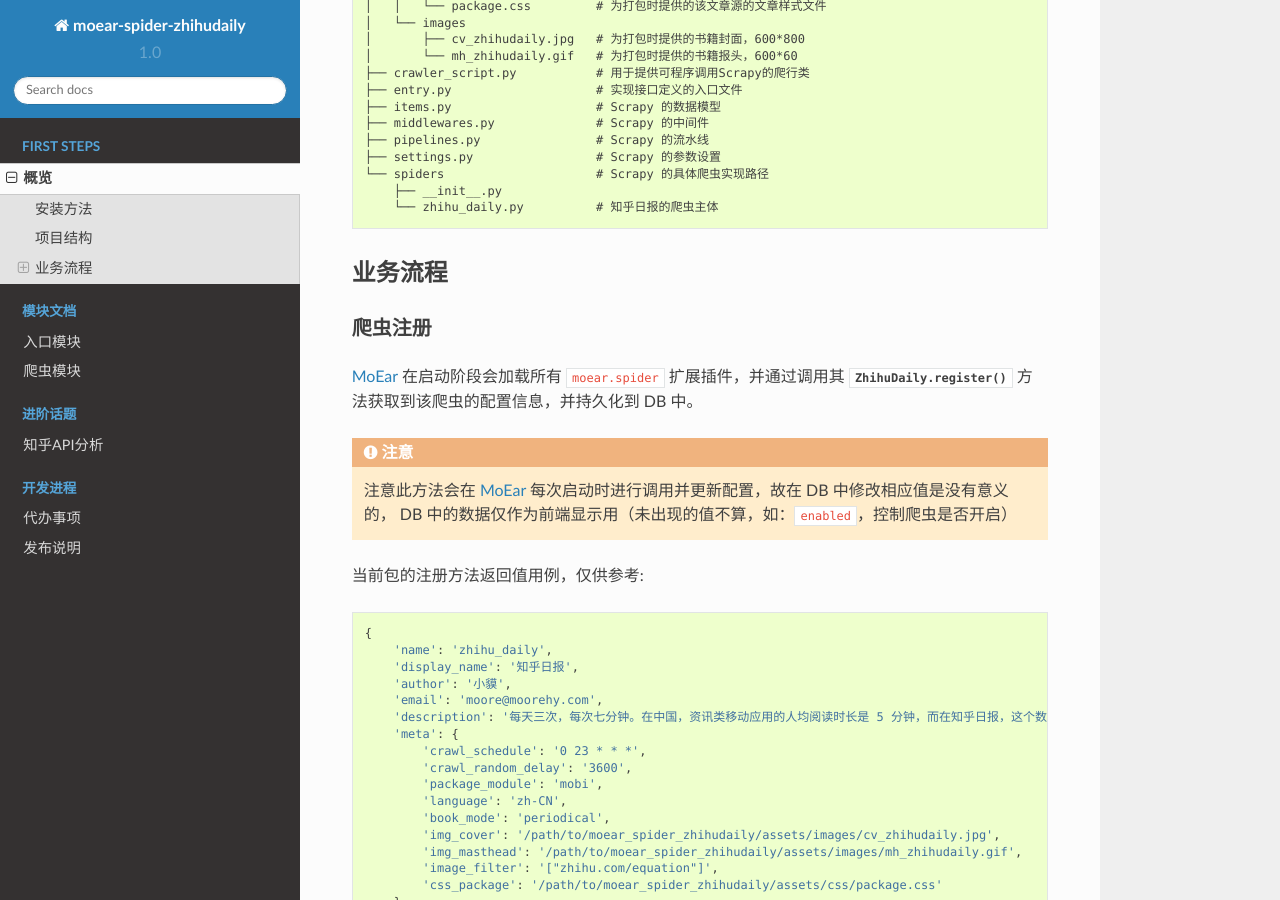
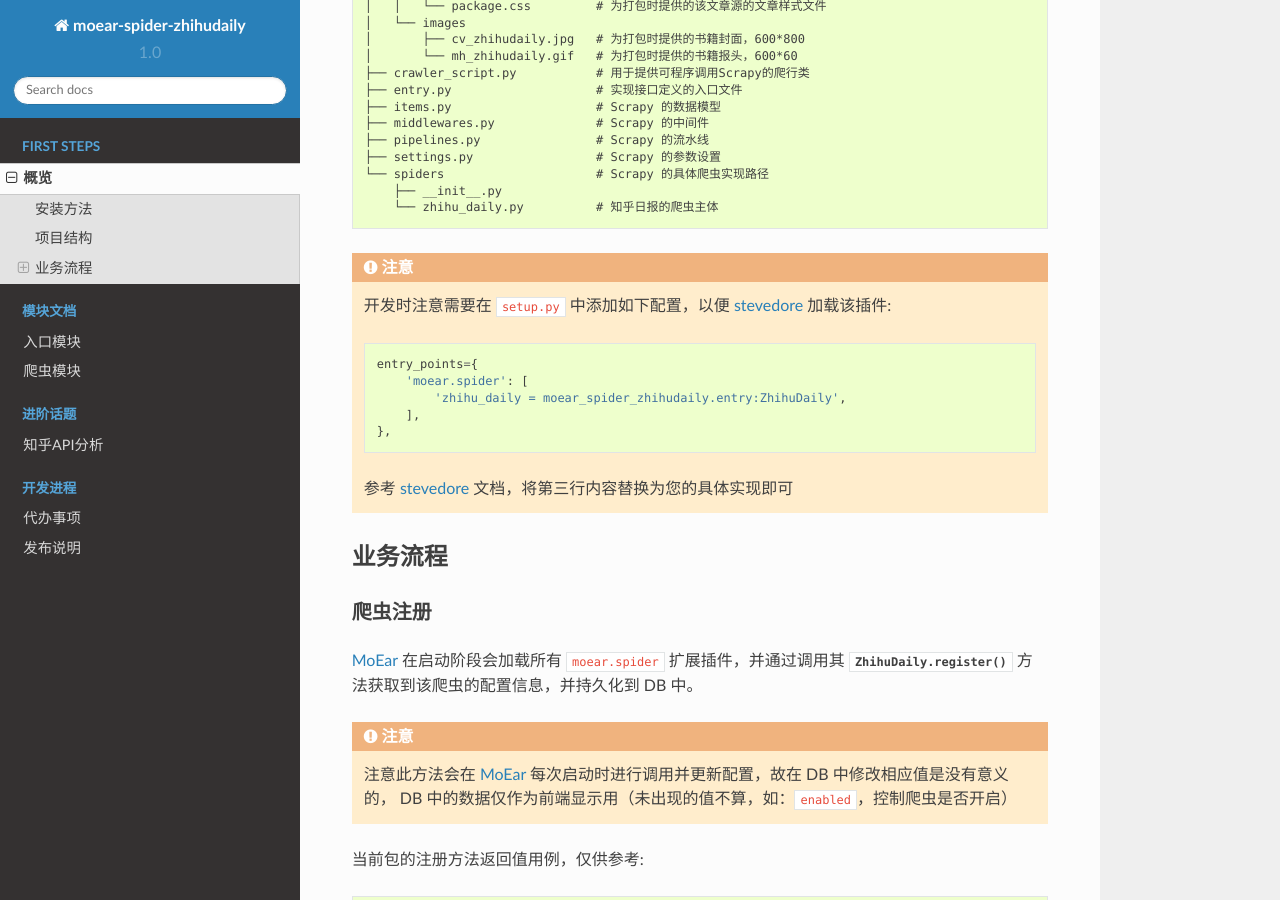
Before and after one commit to littlemo/moear-spider-zhihudaily, a Sphinx documentation site: the page built from docs/source/intro/overview.rst, in a window 1280 px wide and 900 px high, scrolled down 652 px. Built offline with Sphinx 7.4.7 and the Read the Docs theme 2.0.0, drawn with Linux system fonts in a browser that asks for light colours; formulas are drawn with MathJax 3.

Commit message:
F: 添加开发插件包时的entry_points配置注意事项

```diff
--- a/docs/source/intro/overview.rst
+++ b/docs/source/intro/overview.rst
@@ -40,6 +40,18 @@
     └── spiders                     # Scrapy 的具体爬虫实现路径
         ├── __init__.py
         └── zhihu_daily.py          # 知乎日报的爬虫主体
+
+.. attention::
+
+    开发时注意需要在 ``setup.py`` 中添加如下配置，以便 `stevedore`_ 加载该插件::
+
+        entry_points={
+            'moear.spider': [
+                'zhihu_daily = moear_spider_zhihudaily.entry:ZhihuDaily',
+            ],
+        },
+
+    参考 `stevedore`_ 文档，将第三行内容替换为您的具体实现即可
 
 
 业务流程
@@ -317,5 +329,6 @@ meta
 .. _MoEar: https://github.com/littlemo/moear
 .. _Scrapy: https://github.com/scrapy/scrapy
 .. _moear-api-common: https://github.com/littlemo/moear-api-common
+.. _stevedore: https://docs.openstack.org/stevedore/latest/
 .. _Celery: https://github.com/celery/celery
 .. _Crontab: https://zh.wikipedia.org/wiki/Cron
```
